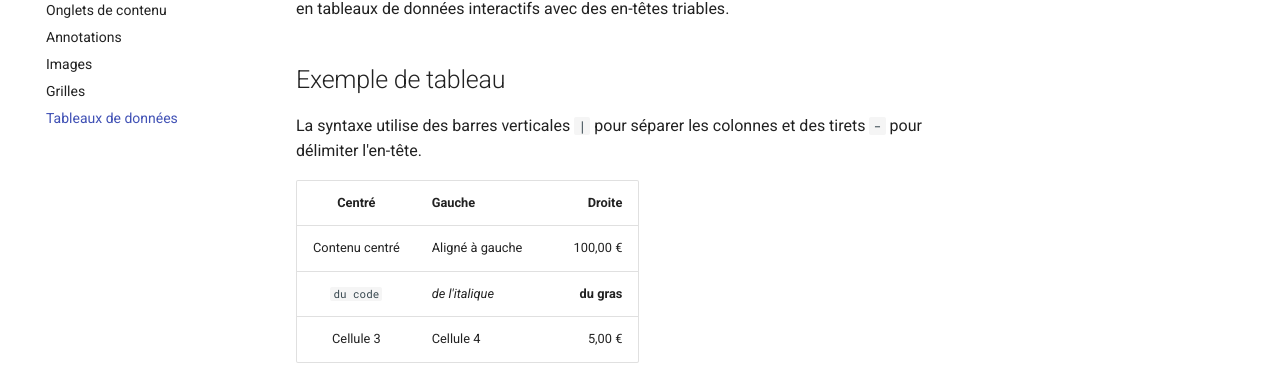
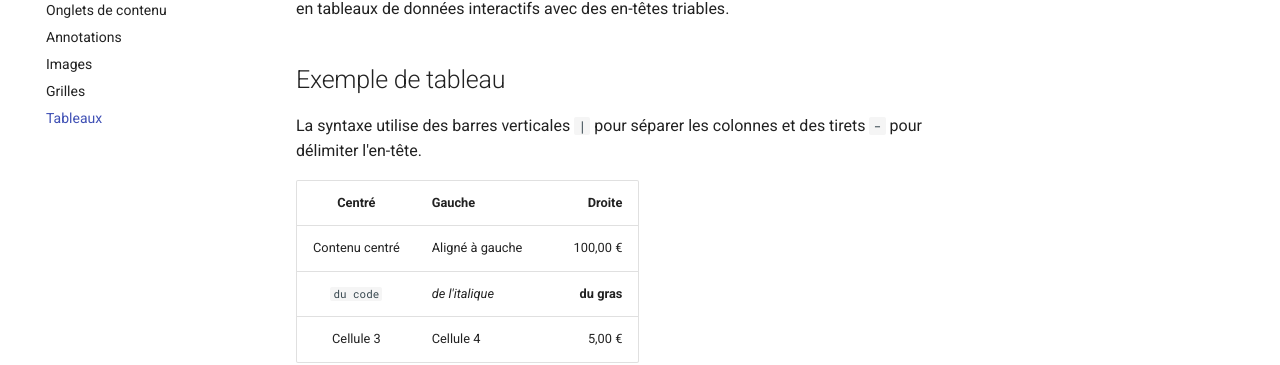
Before and after one commit to Elishaya13/mon-projet-demo-mkdocss, an MkDocs documentation site: the page built from docs/fonctionnalités/tableaux.md, in a window 1280 px wide. Shown: the part 257-622 px from the top of the page. Built offline with MkDocs 1.6.1 and Material for MkDocs 9.7.7, drawn with Linux system fonts in a browser that asks for light colours; comment, search, counter and statistics services are not loaded; the version menu is left out.

Commit message:
Update mkdocs.yml

```diff
--- a/mkdocs.yml
+++ b/mkdocs.yml
@@ -68,4 +68,4 @@ nav:
     - 'Annotations': fonctionnalités/annotations.md
     - 'Images': fonctionnalités/images.md
     - 'Grilles': fonctionnalités/grilles.md
-    - 'Tableaux de données': fonctionnalités/tableaux.md
+    - 'Tableaux': fonctionnalités/tableaux.md
```
